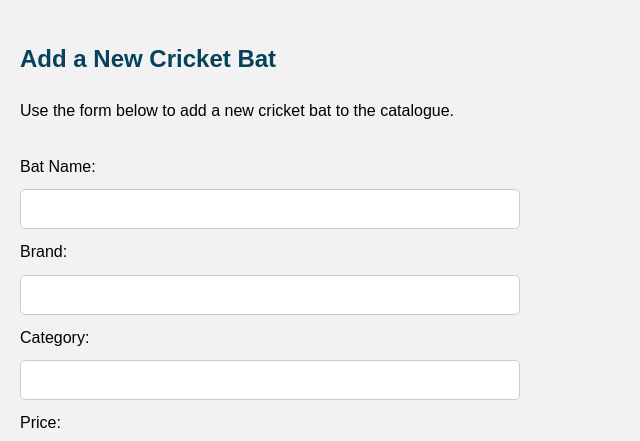
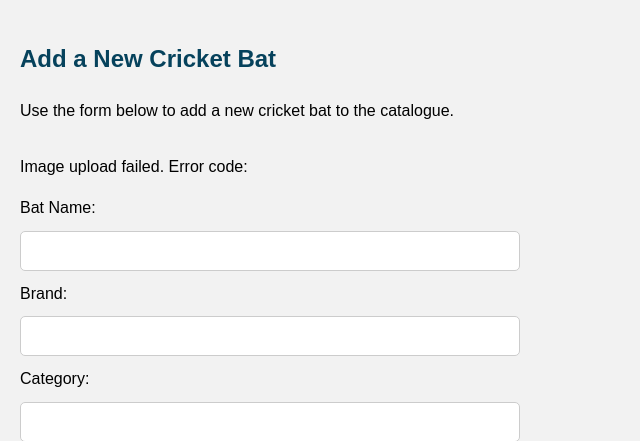
Before and after one commit to mahnooradil-py/BatWise-Cricket, a PHP site: page /add_bat.php in a window 1280 px wide. Shown: the part 178-619 px from the top of the page, without its empty margins (0-640 px from the left). Run offline with PHP 8.4, Linux system fonts and the light colour scheme; the visitor is signed in with stand-in values (Sample User, id 1); data that the repository does not hold is empty.

Commit message:
Add upload error reporting for bat images

```diff
--- a/add_bat.php
+++ b/add_bat.php
@@ -31,7 +31,12 @@
     /* Get uploaded image details */
     $image_name = basename($_FILES["image"]["name"]);
     $image_tmp = $_FILES["image"]["tmp_name"];
+
     $target_path = "uploads/" . $image_name;
+    if (empty($image_name)) {
+        $message = "No image was selected.";
+    }
+}
 
 if (move_uploaded_file($image_tmp, $target_path)) {
     /* Prepare SQL statement */
@@ -64,8 +69,7 @@
         $message = "SQL prepare failed: " . $conn->error;
     }
 } else {
-        $message = "Image upload failed.";
-    }
+    $message = "Image upload failed. Error code: " . $_FILES["image"]["error"];
 }
 
 ?>
```
Lines whose indentation alone changed are shown as unchanged.
